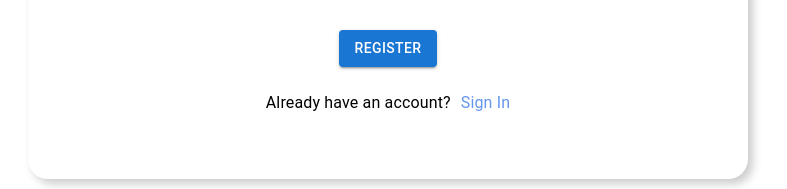
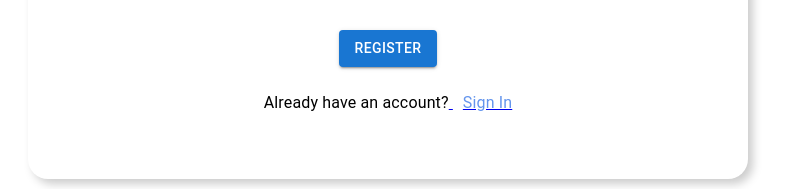
Before and after one commit to UnitedFeodor/spa-spending-tracker, a React (Create React App) app in the folder frontend/: page /register in a window 1280 px wide. Shown: the part 527-716 px from the top of the page, without its empty margins (196-983 px from the left). Built offline with nearby package versions, Linux system fonts and the light colour scheme.

Commit message:
add spa navigation

```diff
--- a/frontend/src/components/auth/register/register.tsx
+++ b/frontend/src/components/auth/register/register.tsx
@@ -1,5 +1,6 @@
 import { Typography, TextField, Button } from '@mui/material';
 import React, { Fragment } from 'react';
+import { Link } from 'react-router-dom';
 
 const RegisterPage = (props: any) => {
     const{setEmail,setPassword} = props
@@ -12,7 +13,9 @@ const RegisterPage = (props: any) => {
             <TextField type="password" fullWidth={true} margin='normal' label="Password" variant="outlined" placeholder='Enter your password'
                 onChange={(e) => {setPassword(e.target.value)}}/>
             <Button variant="contained" sx={{marginTop: 3}}>Register</Button>
-            <Typography variant="body1" padding={3}>Already have an account?<span className="incitingText">Sign In</span></Typography>
+            <Typography variant="body1" padding={3}>Already have an account?
+                <Link to="/login" > <span className="incitingText">Sign In</span> </Link>
+            </Typography>
 
         </Fragment>
     );
```
